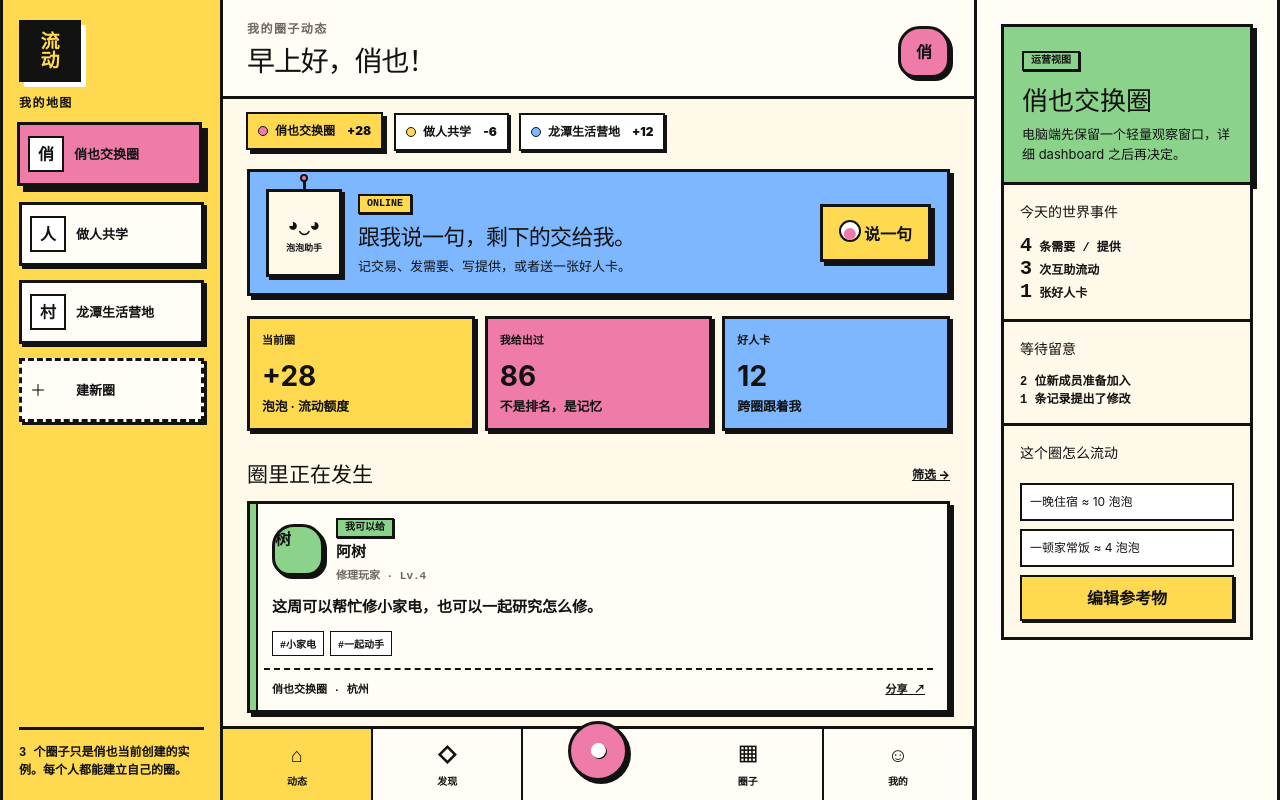
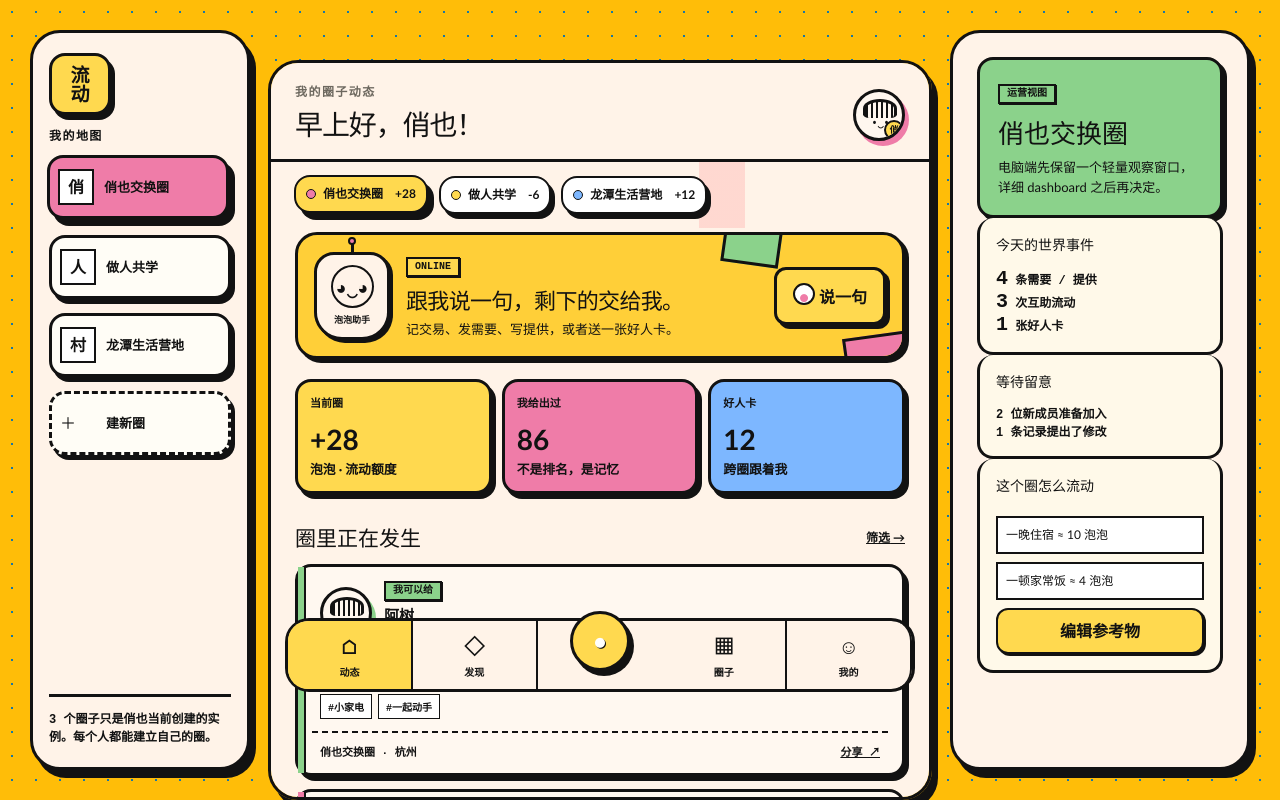
Before and after one commit to codar-fun/value-flow, a Next.js app: page / in a window 1280 px wide. Shown: the top 800 px of the page. Built offline with nearby package versions, Linux system fonts and the light colour scheme.

Commit message:
Migrate project and refresh visual direction

```diff
--- a/app/globals.css
+++ b/app/globals.css
@@ -34,3 +34,152 @@ button { cursor:pointer; }
 @media(max-width:850px){html,body{background:var(--cream)}.world-shell{display:block;border:0}.app-frame{border:0;max-width:680px;margin:0 auto}.desktop-panel{display:none}.topbar{padding:18px 16px 12px}.topbar h1{font-size:24px}.circle-strip{padding:12px 16px}.agent-console{margin:2px 16px 18px;grid-template-columns:64px 1fr}.agent-character{width:62px;height:76px}.agent-copy h2{font-size:18px}.agent-copy p{font-size:11px}.speak-button{grid-column:1/3}.stats-grid,.feed-list,.my-circles{padding-left:16px;padding-right:16px}.section-title{padding-left:16px;padding-right:16px}.page-intro,.circle-hero,.balance-panel,.profile-hero,.passport-card{margin-left:16px;margin-right:16px}.filter-row,.circle-actions,.reference-grid,.member-row,.my-board{padding-left:16px;padding-right:16px}.member-row{grid-template-columns:repeat(2,1fr)}.profile-hero{grid-template-columns:auto 1fr}.profile-hero button{grid-column:1/3}.bottom-nav{position:fixed;left:0;right:0;max-width:680px;margin:auto}.modal-backdrop{padding:0}.sheet{border-bottom:0;box-shadow:none;border-radius:0}.toast{bottom:86px}}
 @media(max-width:460px){.stats-grid{grid-template-columns:1fr 1fr}.stats-grid .stat-card:last-child{grid-column:1/3;min-height:86px}.circle-hero{align-items:center}.circle-hero h2{font-size:24px}.coin-badge{width:70px;height:70px}.balance-panel{grid-template-columns:1fr 1fr}.balance-panel>div:first-child{grid-column:1/3;border-right:0;border-bottom:2px solid var(--ink)}.reference-grid{grid-template-columns:1fr}.profile-hero{grid-template-columns:auto 1fr}.my-board{grid-template-columns:1fr}.intent-grid{grid-template-columns:1fr 1fr}.poster-top h2{font-size:20px}.sheet-actions{grid-template-columns:1fr}.role-card{grid-template-columns:auto 1fr}.level-box{grid-column:1/3;text-align:center}}
 @media(prefers-reduced-motion:reduce){*{scroll-behavior:auto!important;transition:none!important}}
+
+/* 2026-07 visual refresh: yellow dotted world + rounded hand-drawn game UI */
+html, body {
+  background-color:#ffbd08;
+  background-image:radial-gradient(#1777a7 1.35px, transparent 1.35px);
+  background-size:24px 24px;
+  font-family:ui-rounded, "Arial Rounded MT Bold", "Trebuchet MS", "Microsoft YaHei", system-ui, sans-serif;
+}
+h1,h2,h3,.feed-text,.speak-button,.primary-button { font-family:ui-rounded, "Arial Rounded MT Bold", "Trebuchet MS", "Microsoft YaHei", system-ui, sans-serif; }
+.world-shell {
+  max-width:none;
+  padding:30px;
+  gap:18px;
+  border:0;
+  background-color:#ffbd08;
+  background-image:radial-gradient(#1777a7 1.35px, transparent 1.35px);
+  background-size:24px 24px;
+}
+.desktop-rail,.app-frame,.desktop-panel {
+  min-height:calc(100vh - 60px);
+  max-height:calc(100vh - 60px);
+  top:30px;
+  border:3px solid var(--ink);
+  border-radius:30px;
+  overflow:auto;
+  box-shadow:6px 8px 0 var(--ink);
+}
+.desktop-rail { background:#fff3e8; }
+.app-frame { background:#fff3e8; }
+.desktop-panel { background:#fff3e8; }
+.topbar { border-radius:27px 27px 0 0; background:#fff3e8; }
+.brand-block { border-radius:16px; background:var(--yellow); color:var(--ink); box-shadow:4px 5px 0 var(--ink); }
+.map-token,.circle-chip,.stat-card,.feed-card,.panel-head,.panel-block,.page-intro,.circle-hero,.balance-panel,.reference-grid div,.member-row button,.profile-hero,.passport-card,.my-board>div,.my-circle,.sheet,.draft-card,.profile-section,.role-card,.contact-reveal,.share-poster,.poster-panel {
+  border-radius:16px;
+}
+.map-token,.circle-chip,.stat-card,.feed-card,.reference-grid div,.member-row button,.my-board>div,.my-circle { box-shadow:4px 5px 0 var(--ink); }
+.map-token.active,.circle-chip.selected { box-shadow:6px 7px 0 var(--ink); }
+.agent-console {
+  overflow:hidden;
+  border-radius:22px;
+  background:#ffcf38;
+  position:relative;
+  isolation:isolate;
+}
+.agent-console:before {
+  content:"";
+  position:absolute;
+  width:58px;
+  height:58px;
+  right:120px;
+  top:-28px;
+  background:var(--green);
+  border:3px solid var(--ink);
+  transform:rotate(8deg);
+  z-index:-1;
+}
+.agent-console:after {
+  content:"";
+  position:absolute;
+  width:74px;
+  height:34px;
+  right:-16px;
+  bottom:-12px;
+  background:var(--pink);
+  border:3px solid var(--ink);
+  transform:rotate(-8deg);
+  z-index:-1;
+}
+.agent-character { border-radius:20px 20px 28px 28px; background:#fff3e8; }
+.agent-face,.mini-agent { border-radius:50%; background:#fff3e8; border:2px solid var(--ink); }
+.agent-face { width:43px; height:43px; display:grid; place-items:center; }
+.mini-agent { background:var(--yellow); }
+.speak-button,.primary-button,.secondary-button,.dual-actions button,.circle-actions button,.profile-hero button,.passport-card button,.panel-block.rules button,.intent,.record-circle,.contact-reveal button {
+  border-radius:12px;
+}
+.bottom-nav { border:3px solid var(--ink); border-radius:24px; overflow:visible; margin:0 14px 14px; background:#fff3e8; }
+.bottom-nav button:first-child { border-radius:20px 0 0 20px; }
+.bottom-nav button:last-child { border-radius:0 20px 20px 0; }
+.bottom-nav .nav-speak { border-radius:50%; background:var(--yellow); box-shadow:4px 5px 0 var(--ink); }
+.character {
+  position:relative;
+  overflow:hidden;
+  border-radius:50%;
+  background:#fff7ef !important;
+  color:var(--ink);
+  box-shadow:4px 5px 0 var(--yellow);
+}
+.character-pink { box-shadow:4px 5px 0 var(--pink); }
+.character-blue { box-shadow:4px 5px 0 var(--blue); }
+.character-green { box-shadow:4px 5px 0 var(--green); }
+.character-hair {
+  position:absolute;
+  width:34px;
+  height:19px;
+  left:7px;
+  top:7px;
+  border:3px solid var(--ink);
+  border-bottom:0;
+  border-radius:50% 50% 20% 20%;
+  background:repeating-linear-gradient(90deg,var(--ink) 0 2px,#fff7ef 2px 5px);
+}
+.character-face {
+  position:absolute;
+  left:7px;
+  top:21px;
+  width:35px;
+  height:22px;
+  display:grid;
+  place-items:center;
+  font:900 10px/1 ui-monospace,monospace;
+}
+.character b {
+  position:absolute;
+  right:-2px;
+  bottom:-2px;
+  width:20px;
+  height:20px;
+  display:grid;
+  place-items:center;
+  border:2px solid var(--ink);
+  border-radius:50%;
+  background:var(--yellow);
+  font-size:9px;
+}
+.character-small .character-hair { width:24px; height:14px; left:5px; top:5px; border-width:2px; }
+.character-small .character-face { width:25px; height:17px; left:5px; top:15px; font-size:8px; }
+.character-small b { width:15px; height:15px; font-size:7px; }
+.feed-card { background:#fff8f0; }
+.feed-mystery { background:#dcedff; }
+.circle-strip { background-image:linear-gradient(90deg,transparent 0 65%,rgba(255,95,102,.18) 65% 72%,transparent 72%); }
+.sheet { border-radius:26px 26px 12px 12px; background:#fff3e8; }
+.close-button { border-radius:50%; background:var(--yellow); }
+.fake-qr { border-radius:8px; }
+
+@media(max-width:1120px){
+  .world-shell { grid-template-columns:minmax(390px,760px) minmax(280px,1fr); }
+}
+@media(max-width:850px){
+  html,body { background-color:#ffbd08; background-image:radial-gradient(#1777a7 1.2px,transparent 1.2px); background-size:22px 22px; }
+  .world-shell { padding:12px; background:transparent; }
+  .app-frame { min-height:calc(100vh - 24px); max-height:none; border-radius:28px; margin:0 auto; box-shadow:5px 7px 0 var(--ink); overflow:hidden; }
+  .bottom-nav { left:12px; right:12px; bottom:0; width:auto; max-width:656px; margin:0 auto 12px; }
+}
+@media(max-width:460px){
+  .world-shell { padding:7px; }
+  .app-frame { min-height:calc(100vh - 14px); border-radius:25px; }
+  .agent-console:before { right:82px; }
+  .bottom-nav { left:7px; right:7px; margin-bottom:7px; }
+}
--- a/app/page.tsx
+++ b/app/page.tsx
@@ -34,7 +34,13 @@ const draftCopy: Record<ComposerType, { spoken: string; title: string; detail: s
 };
 
 function Character({ text, color = "yellow", small = false }: { text: string; color?: string; small?: boolean }) {
-  return <span className={`character character-${color} ${small ? "character-small" : ""}`} aria-hidden="true">{text}</span>;
+  return (
+    <span className={`character character-${color} ${small ? "character-small" : ""}`} aria-hidden="true">
+      <i className="character-hair" />
+      <i className="character-face">•‿•</i>
+      <b>{text}</b>
+    </span>
+  );
 }
 
 function Pill({ children, color = "cream" }: { children: React.ReactNode; color?: string }) {
```
Also changed, not shown: package.json (+4 -4 lines), 105 other files (tests, documents, lock files or other folders).
